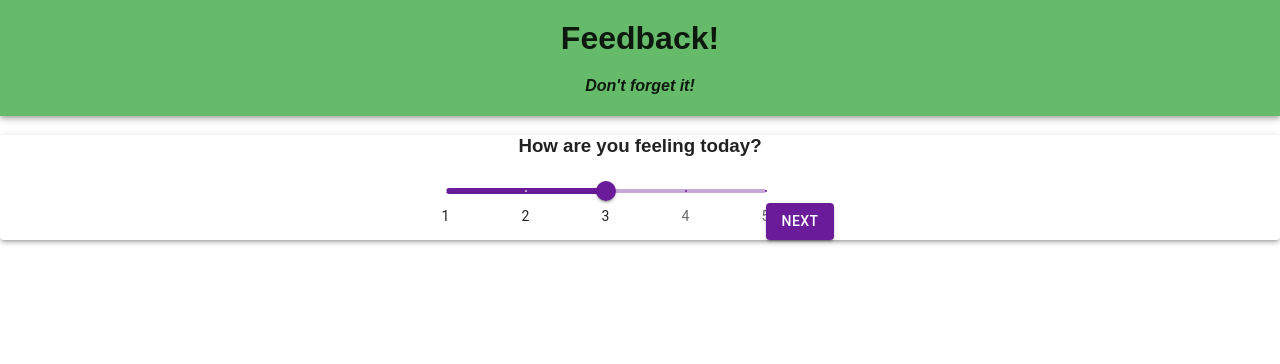
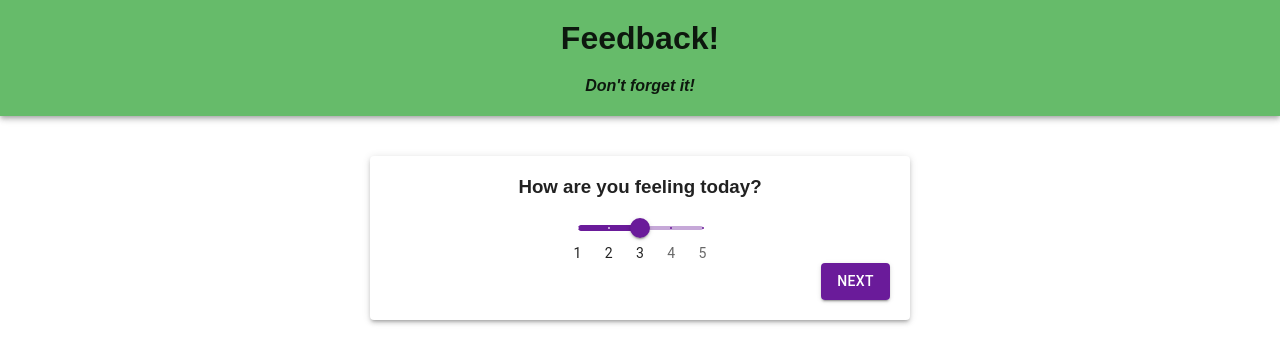
Before and after one commit to bencapp/weekend-redux-feedback-loop, a React (Create React App) app: page /#/ in a window 1280 px wide. Shown: the top 364 px of the page. Built offline with nearby package versions, Linux system fonts and the light colour scheme.

Commit message:
finalized form styling

```diff
--- a/src/components/App/App.css
+++ b/src/components/App/App.css
@@ -11,3 +11,27 @@
   font-style: italic;
   margin-top: 0px;
 }
+
+.paper {
+  margin: auto;
+  width: 500px;
+  height: auto;
+  padding: 20px;
+  margin-top: 40px;
+}
+
+h3 {
+  margin: 0px;
+  margin-bottom: 15px;
+}
+
+.feedback-form {
+  display: flex;
+  flex-direction: column;
+  align-items: center;
+  justify-content: space-between;
+}
+
+.button-group {
+  align-self: end;
+}
--- a/src/components/Form/Form.jsx
+++ b/src/components/Form/Form.jsx
@@ -8,14 +8,7 @@ import { useState, useEffect } from "react";
 import { useDispatch } from "react-redux";
 
 // import mui components
-import {
-  Button,
-  Slider,
-  TextField,
-  Paper,
-  Snackbar,
-  Alert,
-} from "@mui/material";
+import { Button, ButtonGroup, Slider, TextField, Paper } from "@mui/material";
 
 function Form({ formType }) {
   // history constant
@@ -93,9 +86,9 @@ function Form({ formType }) {
 
   return (
     <>
-      <Paper elevation={3}>
+      <Paper className="paper" elevation={3}>
         <h3>{headerText}</h3>
-        <form onSubmit={handleSubmit}>
+        <form className="feedback-form" onSubmit={handleSubmit}>
           {inputType === "number" ? (
             <Slider
               sx={{ width: "25%" }}
@@ -112,14 +105,26 @@ function Form({ formType }) {
             />
           ) : (
             <TextField
+              sx={{
+                marginTop: "5px",
+                marginBottom: "20px",
+                width: "350px",
+              }}
               label="Comments"
               value={inputValue}
               onChange={(e) => setInputValue(e.target.value)}
             />
           )}
-
-          {prevPath && <Button onClick={handleBackClick}>BACK</Button>}
-          <Button type="submit">NEXT</Button>
+          <ButtonGroup className="button-group">
+            {prevPath && (
+              <Button variant="contained" onClick={handleBackClick}>
+                BACK
+              </Button>
+            )}
+            <Button variant="contained" type="submit">
+              NEXT
+            </Button>
+          </ButtonGroup>
         </form>
       </Paper>
     </>
--- a/src/components/Theme/Theme.jsx
+++ b/src/components/Theme/Theme.jsx
@@ -17,6 +17,11 @@ const theme = createTheme({
         variant: "contained",
       },
     },
+    MuiButtonGroup: {
+      defaultProps: {
+        variant: "contained",
+      },
+    },
   },
 });
 
```
